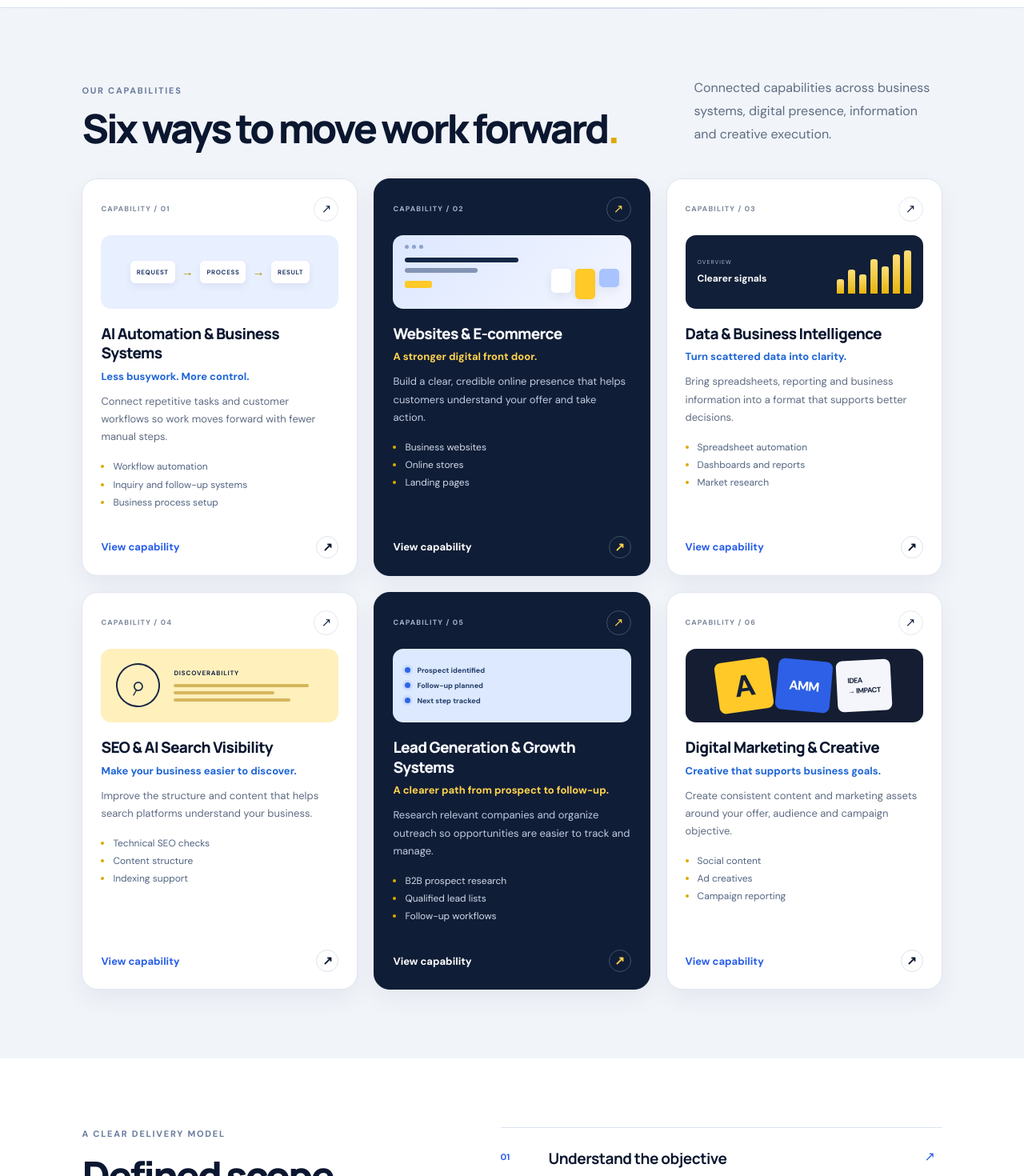
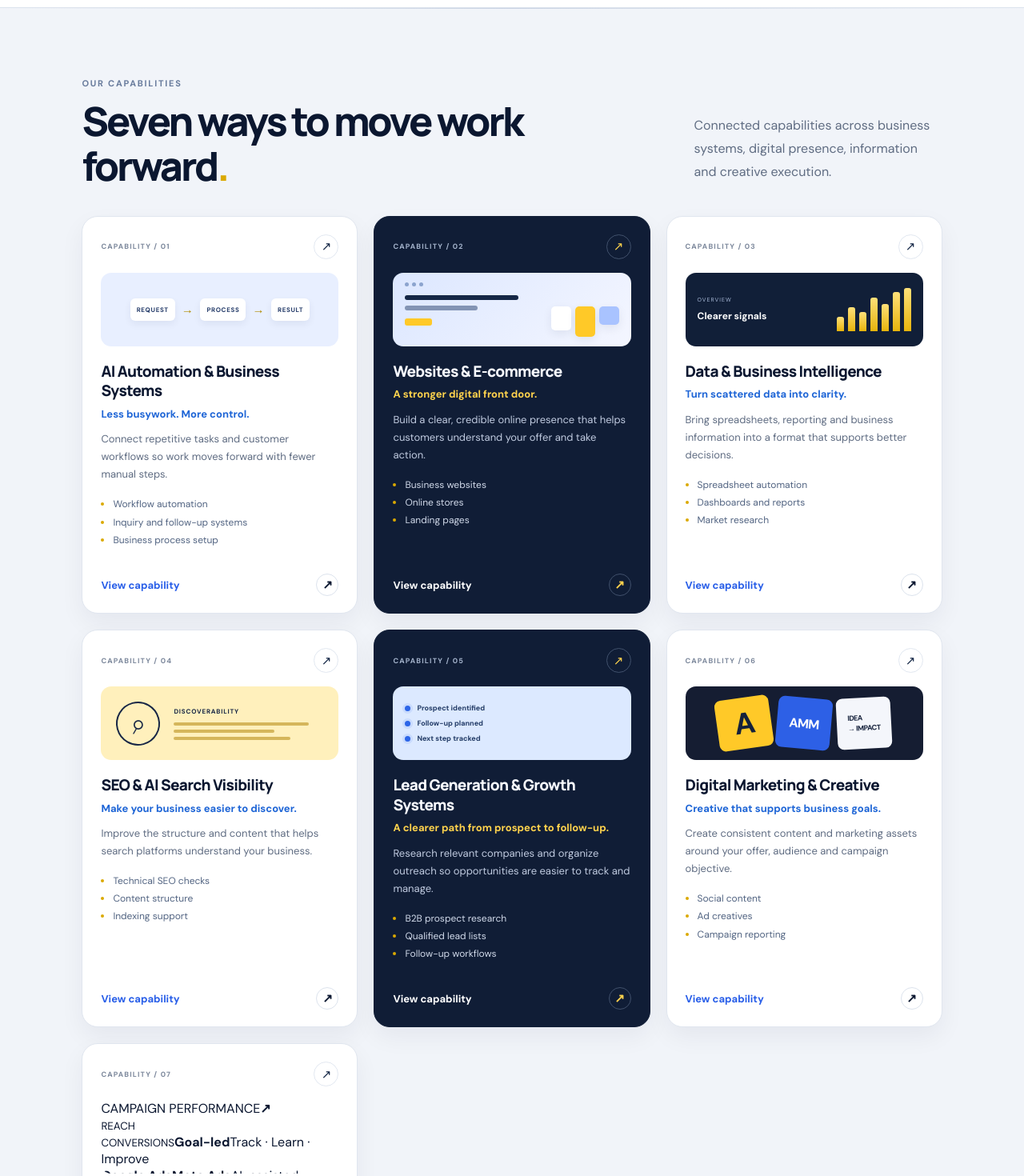
Before and after one commit to wwwab229-cpu/amm-data-solutions-website, a Next.js app: page / in a window 1280 px wide. Shown: the part 1120-2590 px from the top of the page at 80% size. Built offline with nearby package versions, Linux system fonts and the light colour scheme.

Commit message:
Add performance marketing and AI advertising service card

```diff
--- a/app/page.tsx
+++ b/app/page.tsx
@@ -10,6 +10,7 @@ const services = [
   { n:"04", slug:"seo-ai-search-visibility", title:"SEO & AI Search Visibility", plain:"Make your business easier to discover.", body:"Improve the structure and content that helps search platforms understand your business.", examples:["Technical SEO checks","Content structure","Indexing support"], visual:"search" },
   { n:"05", slug:"lead-generation-growth-systems", title:"Lead Generation & Growth Systems", plain:"A clearer path from prospect to follow-up.", body:"Research relevant companies and organize outreach so opportunities are easier to track and manage.", examples:["B2B prospect research","Qualified lead lists","Follow-up workflows"], visual:"leads" },
   { n:"06", slug:"digital-marketing-creative-solutions", title:"Digital Marketing & Creative", plain:"Creative that supports business goals.", body:"Create consistent content and marketing assets around your offer, audience and campaign objective.", examples:["Social content","Ad creatives","Campaign reporting"], visual:"creative" },
+  { n:"07", slug:"performance-marketing-ai-advertising", title:"Performance Marketing & AI-Powered Advertising", plain:"Make every campaign more intentional.", body:"Plan and manage Google Ads and Meta Ads campaigns with clear goals, thoughtful creative, conversion tracking and performance reporting.", examples:["Google Ads and Meta Ads","Campaign strategy and management","Tracking, reporting and optimization"], visual:"ads" },
 ];
 const process = [
   ["01","Understand the objective","We clarify the business goal, current process and what a useful result should look like."],
@@ -30,6 +31,7 @@ function ServiceVisual({ type }: { type: string }) {
   if (type === "data") return <div className="serviceVisual visualData"><div className="dataMetric"><small>OVERVIEW</small><b>Clearer signals</b></div><div className="dataBars"><i/><i/><i/><i/><i/><i/><i/></div></div>;
   if (type === "search") return <div className="serviceVisual visualSearch"><span className="searchRing">⌕</span><div><b>DISCOVERABILITY</b><i/><i/><i/></div></div>;
   if (type === "leads") return <div className="serviceVisual visualLeads"><div><i/> Prospect identified</div><div><i/> Follow-up planned</div><div><i/> Next step tracked</div></div>;
+  if (type === "ads") return <div className="serviceVisual visualAds"><div className="adsTop"><span>CAMPAIGN PERFORMANCE</span><b>↗</b></div><div className="adsMetrics"><div><small>REACH</small><i/><i/><i/></div><div><small>CONVERSIONS</small><strong>Goal-led</strong><span>Track · Learn · Improve</span></div></div><div className="adsPlatforms"><b>Google Ads</b><b>Meta Ads</b><span>AI-assisted</span></div></div>;
   return <div className="serviceVisual visualCreative"><div className="creativeTile one">A</div><div className="creativeTile two">AMM</div><div className="creativeTile three">IDEA<br/>→ IMPACT</div></div>;
 }
 export default function Home() {
@@ -61,7 +63,7 @@ export default function Home() {
     </section>
     <section className="intro section"><div className="eyebrow">BUILT AROUND THE OBJECTIVE</div><div><h2>Technology is only useful when it <span>solves the right problem.</span></h2><p>We start with the outcome, shape a sensible scope, and deliver practical digital work without unnecessary complexity.</p></div></section>
     <section id="services" className="services section">
-      <div className="sectionHead"><div><div className="eyebrow">OUR CAPABILITIES</div><h2>Six ways to move work forward<span className="yellowDot">.</span></h2></div><p>Connected capabilities across business systems, digital presence, information and creative execution.</p></div>
+      <div className="sectionHead"><div><div className="eyebrow">OUR CAPABILITIES</div><h2>Seven ways to move work forward<span className="yellowDot">.</span></h2></div><p>Connected capabilities across business systems, digital presence, information and creative execution.</p></div>
       <div className="serviceGrid">{services.map(s=><a className={`serviceCard serviceCard-${s.n}`} href={`/services/${s.slug}`} key={s.n}><div className="serviceCardTop"><span className="serviceNumber">CAPABILITY / {s.n}</span><span className="serviceArrow">↗</span></div><ServiceVisual type={s.visual}/><h3>{s.title}</h3><h4>{s.plain}</h4><p>{s.body}</p><ul>{s.examples.map(x=><li key={x}>{x}</li>)}</ul><div className="cardLink">View capability <span>↗</span></div></a>)}</div>
     </section>
     <section id="how" className="how section"><div className="howIntro"><div className="eyebrow">A CLEAR DELIVERY MODEL</div><h2>Defined scope.<br/><span>Thoughtful execution.</span></h2><p>Every engagement has a clear objective, an agreed scope and a review before handover.</p><a className="textLink" href="#contact">Discuss your requirements <span>→</span></a></div><div className="processList">{process.map(p=><div className="processItem" key={p[0]}><span className="processNumber">{p[0]}</span><div><h3>{p[1]}</h3><p>{p[2]}</p></div><span className="processArrow">↗</span></div>)}</div></section>
@@ -69,7 +71,7 @@ export default function Home() {
     <section id="about" className="about section"><div className="aboutVisual"><div className="aboutLogoFrame"><AMMLogo className="ammAboutLogo" height={72} /></div><div className="aboutAccent">LET’S MAKE SOLUTIONS<span>●</span></div></div><div className="aboutCopy"><div className="eyebrow">ABOUT AMM DATA SOLUTIONS</div><h2>Business-minded thinking.<br/><span>Digital execution.</span></h2><p>AMM Data Solutions brings automation, digital systems, business information and creative services together under one practical delivery approach. We work with organizations that value clear communication, thoughtful scope and useful outcomes.</p><div className="aboutTags"><span>Pakistan-based</span><span>International inquiries welcome</span><span>Scope-led delivery</span></div></div></section>
     <section id="contact" className="contact section"><div className="contactGlow"></div><div className="contactInner"><div className="eyebrow"><span className="eyebrowLine"/> START WITH THE BUSINESS OBJECTIVE</div><h2>What needs to work<br/><span>better?</span></h2><p>Share the challenge, goal or idea. We’ll help clarify a sensible next step and the scope it may require.</p><a className="primary" href="mailto:ammdatasolutions229@gmail.com?subject=Project%20inquiry%20-%20AMM%20Data%20Solutions">Discuss your project <span>↗</span></a><a className="contactEmail" href="mailto:ammdatasolutions229@gmail.com?subject=Project%20inquiry%20-%20AMM%20Data%20Solutions">Email AMM Data Solutions</a></div></section>
     <section className="faq section"><div><div className="eyebrow">GOOD TO KNOW</div><h2>Before we begin<span className="yellowDot">.</span></h2></div><div className="faqList">{faqs.map((f,i)=><div className="faqItem" key={f[0]}><button className="faqQuestion" aria-expanded={openFaq===i} onClick={()=>setOpenFaq(openFaq===i?null:i)}>{f[0]}<span>{openFaq===i?"−":"+"}</span></button>{openFaq===i&&<p>{f[1]}</p>}</div>)}</div></section>
-    <footer><div className="footerTop"><Brand footer/><p>Digital systems, business intelligence and creative execution.</p><a className="footerContact" href="#contact">Discuss a project ↗</a></div><div className="footerBottom"><span>© 2026 AMM Data Solutions</span><span>Automation · Websites · Data · SEO · Growth · Creative</span><span>Pakistan and worldwide</span></div></footer>
+    <footer><div className="footerTop"><Brand footer/><p>Digital systems, business intelligence and creative execution.</p><a className="footerContact" href="#contact">Discuss a project ↗</a></div><div className="footerBottom"><span>© 2026 AMM Data Solutions</span><span>Automation · Websites · Data · SEO · Growth · Creative · Advertising</span><span>Pakistan and worldwide</span></div></footer>
     {contactOpen && <div className="contactModalBackdrop" onClick={()=>setContactOpen(false)}><section className="contactModal" role="dialog" aria-modal="true" aria-labelledby="contactModalTitle" onClick={e=>e.stopPropagation()}><button className="modalClose" type="button" aria-label="Close contact options" onClick={()=>setContactOpen(false)}>×</button><div className="eyebrow"><span className="eyebrowLine"/> GET IN TOUCH</div><h2 id="contactModalTitle">How would you like to connect?</h2><p>Choose the contact channel that works best for you.</p><a className="contactOption" href="https://wa.me/923032724908" target="_blank" rel="noreferrer"><span className="contactOptionIcon">↗</span><span><b>WhatsApp</b><small>Chat with AMM Data Solutions</small></span><strong>→</strong></a><a className="contactOption" href="mailto:ammdatasolutions229@gmail.com?subject=Project%20inquiry%20-%20AMM%20Data%20Solutions"><span className="contactOptionIcon">@</span><span><b>Email</b><small>Send a project inquiry directly</small></span><strong>→</strong></a><a className="contactOption" href="https://www.linkedin.com/in/abdullah-mumtaz-malik-975a93240/" target="_blank" rel="noreferrer"><span className="contactOptionIcon">in</span><span><b>LinkedIn</b><small>Connect professionally</small></span><strong>→</strong></a></section></div>}
   </main>;
 }
```
